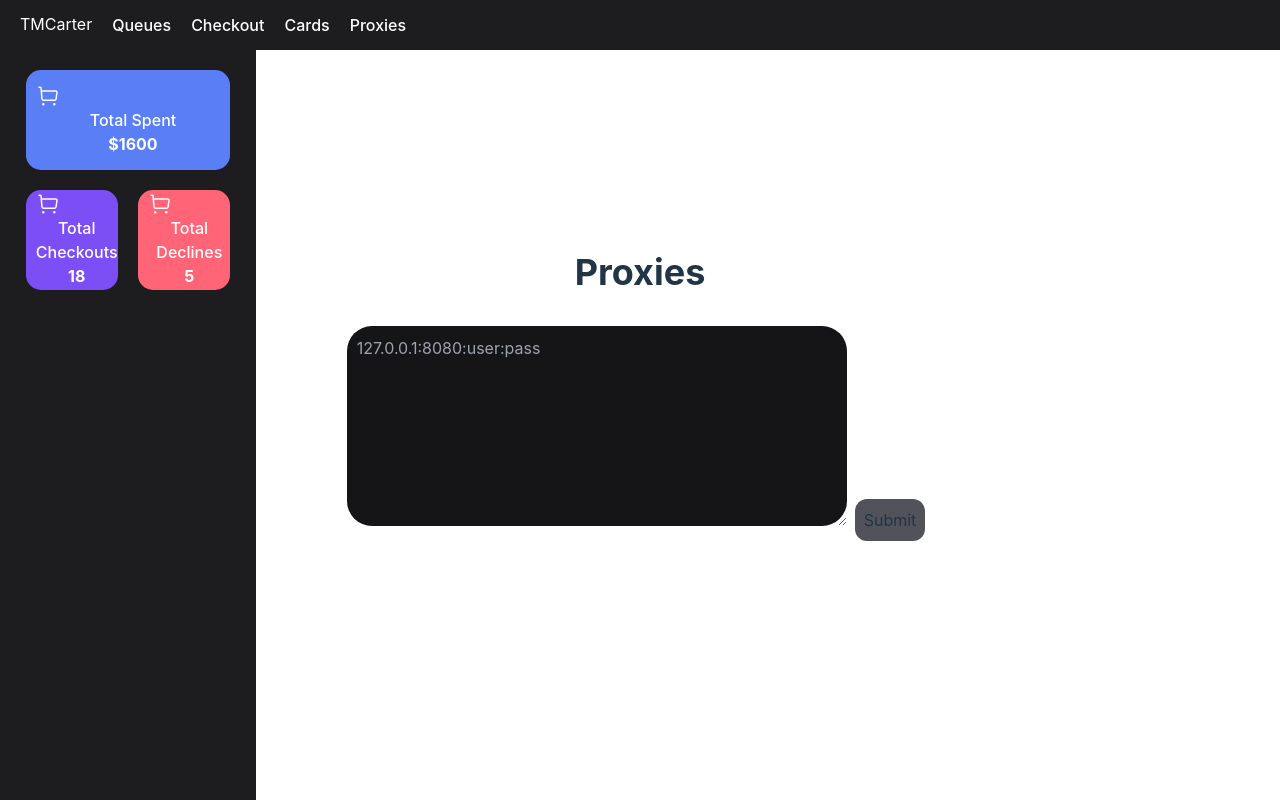
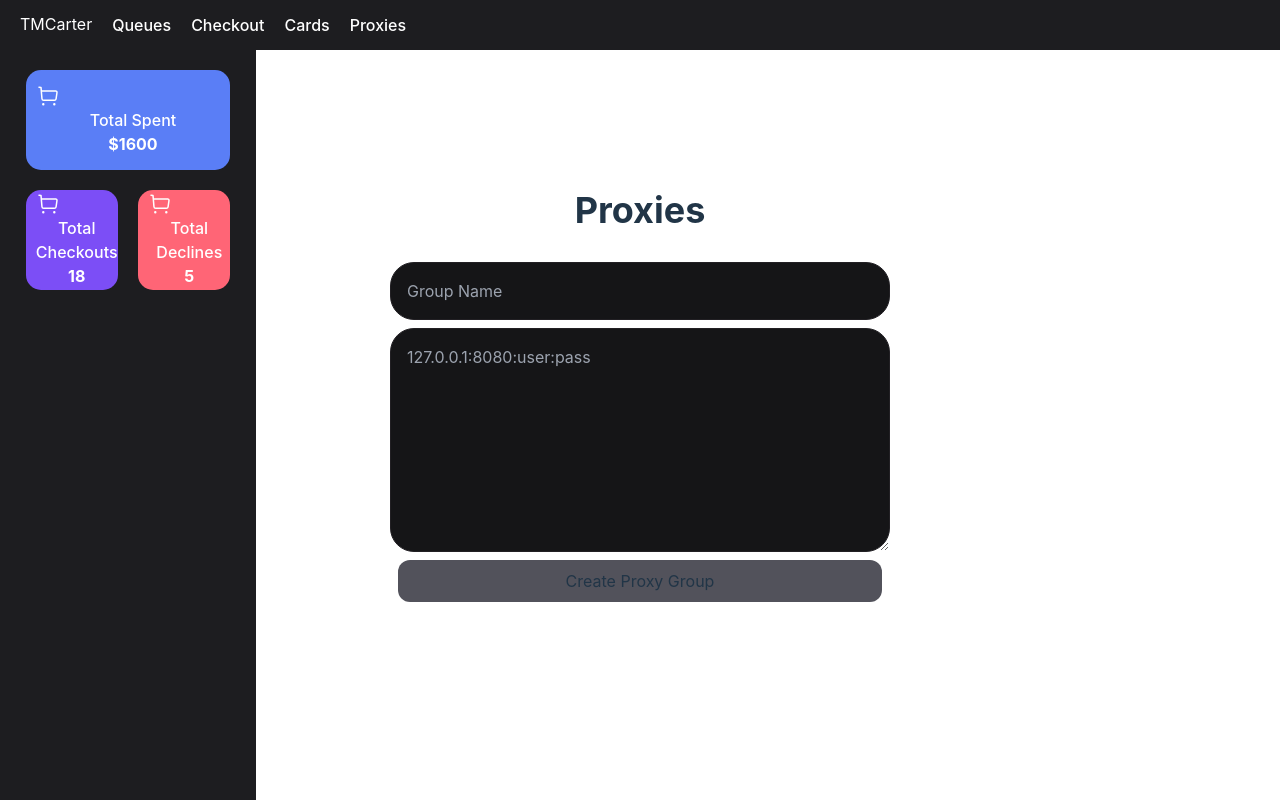
Before and after one commit to enzo2101/TMCarter, a React (Vite) app: page /proxies in a window 1280 px wide. Built offline with nearby package versions, Linux system fonts and the light colour scheme.

Commit message:
Create proxy group

```diff
--- a/src/hooks/useApi.ts
+++ b/src/hooks/useApi.ts
@@ -4,6 +4,7 @@ import { valuestype } from '../types/valuesType';
 const api = axios.create({
   baseURL: 'http://127.0.0.1:8080',
   headers: {
+    'Content-Type': 'application/json',
     'Authorization':
       'Bearer eyJhbGciOiJIUzI1NiIsInR5cCI6IkpXVCJ9.eyJ1c2VySWQiOjF9.U8vklm5sx2lSfAJjpN9A4vu5aeJcvAX-WRzzUtXtRFA',
   },
@@ -59,10 +60,11 @@ const useApi = () => ({
     }
   },
 
-  SendProxies: async (proxies: string[]) => {
+  SendProxies: async (group_name: string, proxies: string[]) => {
     try {
-      const response = await api.post('/proxies', { proxies });
+      const response = await api.post('/user/proxies', { group_name, proxies });
       if (response.data) {
+        console.log(response.data)
         return response.data;
       }
     } catch (error) {
--- a/src/pages/Checkout.tsx
+++ b/src/pages/Checkout.tsx
@@ -50,9 +50,10 @@ export const Checkout = () => {
   }, []);
 
   return (
-    <div>
+    <>
       <Header />
       <Sidebar />
+      <div>
         <div className="flex flex-col justify-center items-center text-white space-y-4">
           {!eventInfo && (
             <div>
@@ -61,7 +62,7 @@ export const Checkout = () => {
                 onSubmit={async (values, { setSubmitting, resetForm }) => {
                   try {
                     const response: Dates = await api.GetEventInfo(values);
-                  setIsLoaded(false)
+                    setIsLoaded(false);
 
                     if (response.Event.date) {
                       setEventInfo(response);
@@ -124,9 +125,7 @@ export const Checkout = () => {
               </Formik>
             </div>
           )}
-        {isLoaded && (
-          <div>Loading...</div>
-        )}
+          {isLoaded && <div>Loading...</div>}
           {eventInfo && (
             <div>
               <DateInfo
@@ -147,5 +146,6 @@ export const Checkout = () => {
           )}
         </div>
       </div>
+    </>
   );
 };
--- a/src/pages/Proxies.tsx
+++ b/src/pages/Proxies.tsx
@@ -16,38 +16,35 @@ export const Proxies = () => {
         <Formik
           initialValues={{
             Proxies: '',
+            ProxiesName: '',
           }}
           onSubmit={(values, { resetForm }) => {
-            const valuesParsed = values.Proxies.split('\n');
-            api.SendProxies(valuesParsed);
+            const proxiesParsed = values.Proxies.split('\n');
+            api.SendProxies(values.ProxiesName, proxiesParsed);
             resetForm();
           }}>
           {({ values }) => (
             <div className="flex">
-              <Form>
+              <Form className="flex flex-col">
+                <Field
+                type="text"
+                name="ProxiesName"
+                placeholder="Group Name"
+                value={values.ProxiesName}
+                className="mt-2 rounded-3xl bg-TMCarter border-[1px] border-TMBorder text-white p-4 w-[500px] outline-none"
+                />
                 <Field
                   as="textarea"
                   type="text"
                   name="Proxies"
                   placeholder="127.0.0.1:8080:user:pass"
                   value={values.Proxies}
-                  style={{
-                    marginTop: '10px',
-                    borderRadius: '25px',
-                    backgroundColor: '#151517',
-                    borderStyle: 'solid',
-                    borderColor: '#222024',
-                    color: 'white',
-                    padding: '10px',
-                    width: '500px',
-                    outline: 'none',
-                    height: '200px',
-                  }}
+                  className="mt-2 rounded-3xl bg-TMCarter border-[1px] border-TMBorder text-white p-4 w-[500px] outline-none h-56"
                 />
                 <button
                   type="submit"
                   className="border-[1px] border-transparent border-solid rounded-xl bg-zinc-600 hover:text-white p-2 m-2 cursor-pointer">
-                  Submit
+                  Create Proxy Group
                 </button>
               </Form>
             </div>
```
Lines whose indentation alone changed are shown as unchanged.
